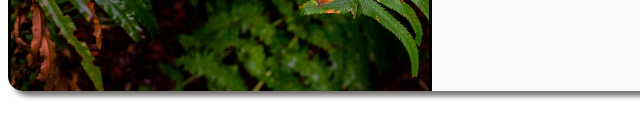
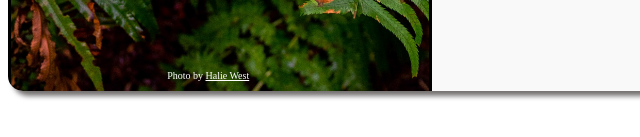
Before and after one commit to tbarinka/Mock-Sign-Up, a plain HTML site: page index.html in a window 1280 px wide. Shown: the part 637-774 px from the top of the page, 0-640 px from the left. Drawn offline with Linux system fonts and the light colour scheme.

Commit message:
add credit for image

```diff
--- a/index.html
+++ b/index.html
@@ -14,6 +14,7 @@
             <div id="logo-container">
                 <img id="logo-image" src="odin-lined.jpg"> <div>COMPANY<br>LOGO</div>
             </div>
+            <p>Photo by <a href="https://unsplash.com/photos/25xggax4bSA">Halie West</a></p>
         </div>
 
         <div id="main">
--- a/styles.css
+++ b/styles.css
@@ -26,6 +26,19 @@ container {
     border: solid black;
     position: relative;
 }
+
+    #image-div > p {
+        position: absolute;
+        bottom: 3px;
+        text-align: center;
+        right: 43%;
+        color: white;
+        font-size: 10px;
+    }
+
+        #image-div > p > a {
+            color: white;
+        }
 
 #background-image {
     height: 100%;
```
